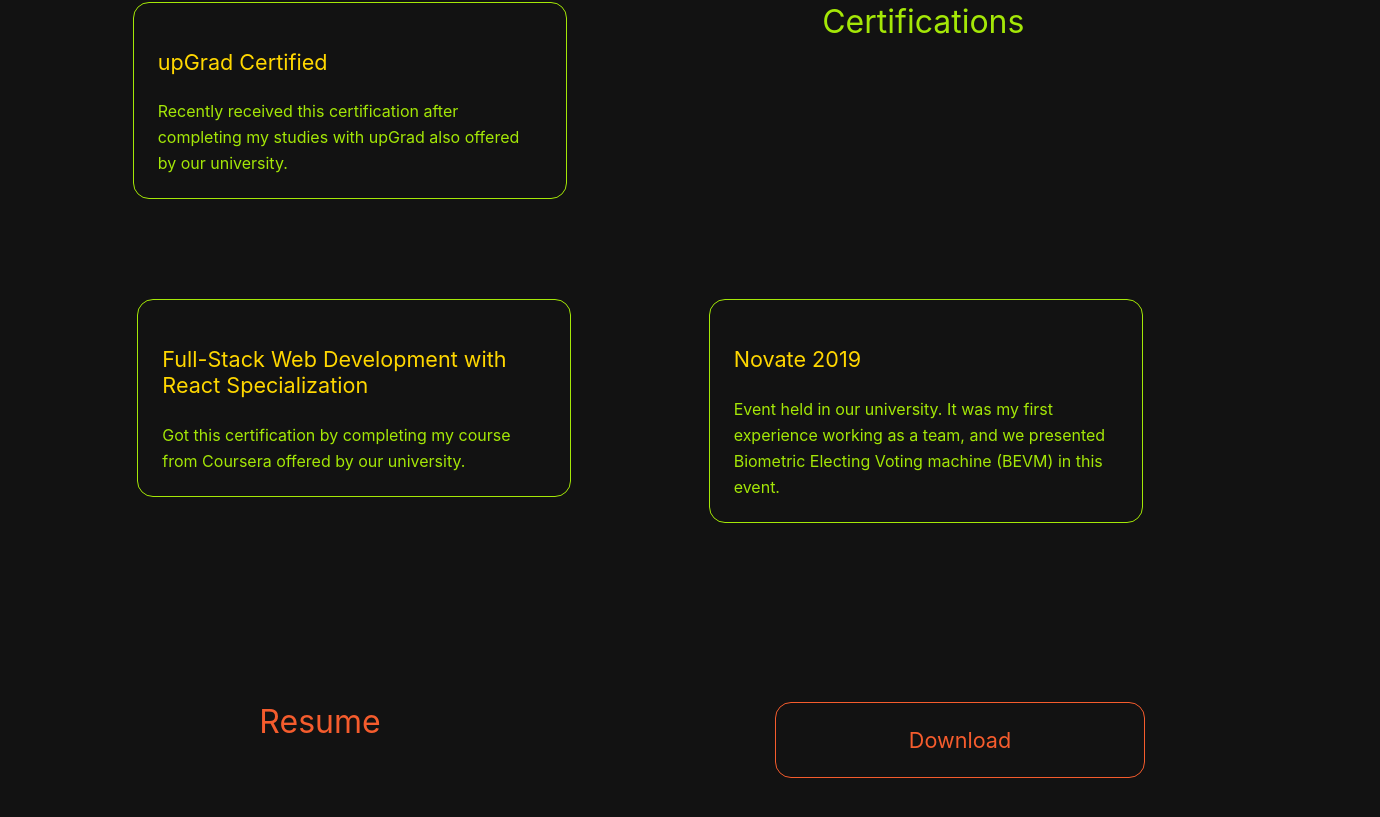
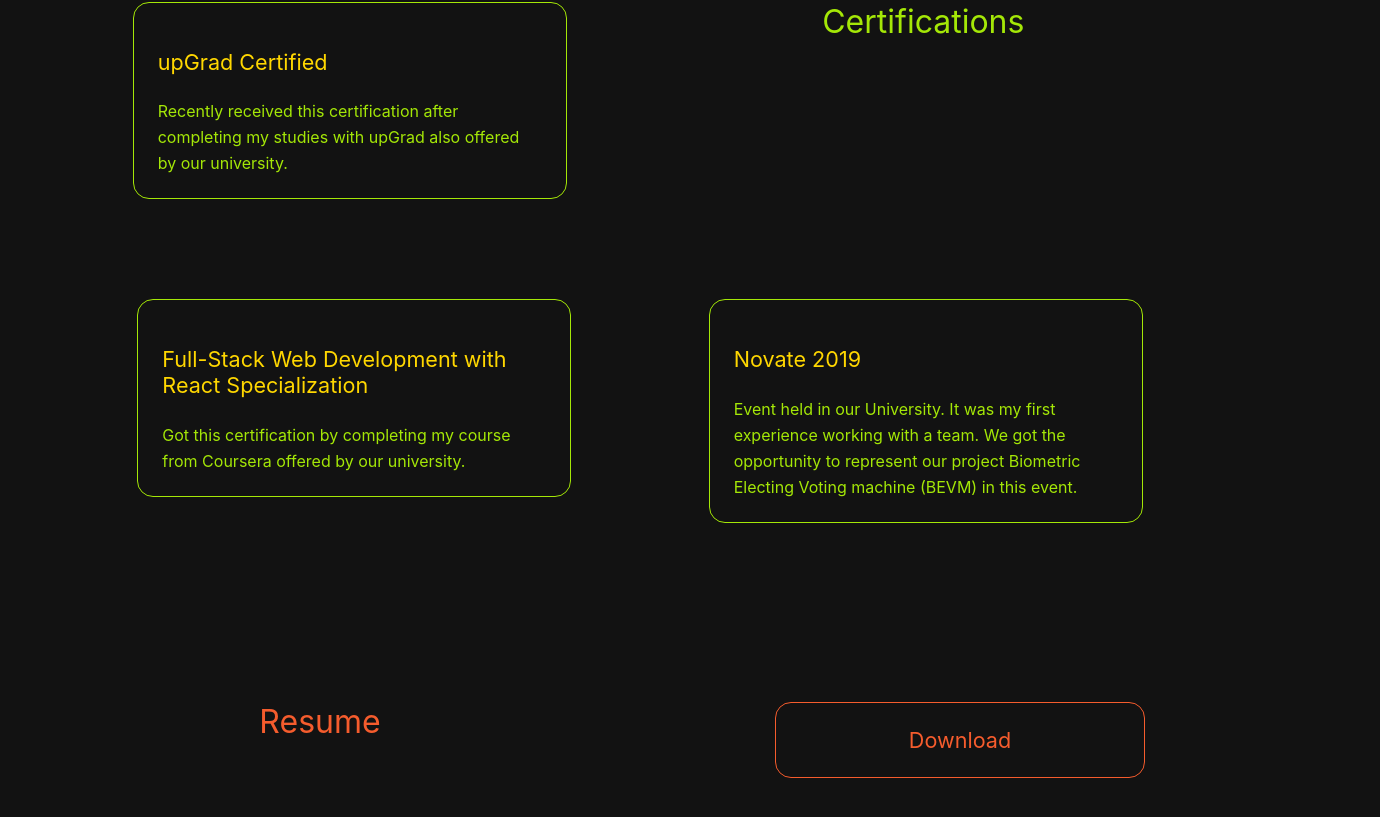
Before and after one commit to RajveerNarang/raghuweb, a React (Create React App) app: page /about in a window 1280 px wide. Shown: the part 990-1807 px from the top of the page, 1380 px wide, since content can reach past the window. Built offline with nearby package versions, Linux system fonts and the light colour scheme.

Commit message:
Upadated Certification

```diff
--- a/src/components/About/Certification.jsx
+++ b/src/components/About/Certification.jsx
@@ -43,7 +43,8 @@ function Certification() {
 					<div className={about.pair}>
 						<p>Novate 2019</p>
 						<span>
-							Event held in our university. It was my first experience working as a team, and we presented Biometric Electing Voting machine (BEVM) in this event.
+							Event held in our University.
+							It was my first experience working with a team. We got the opportunity to represent our project Biometric Electing Voting machine (BEVM) in this event.
 						</span>
 					</div>
 				</div>
```
